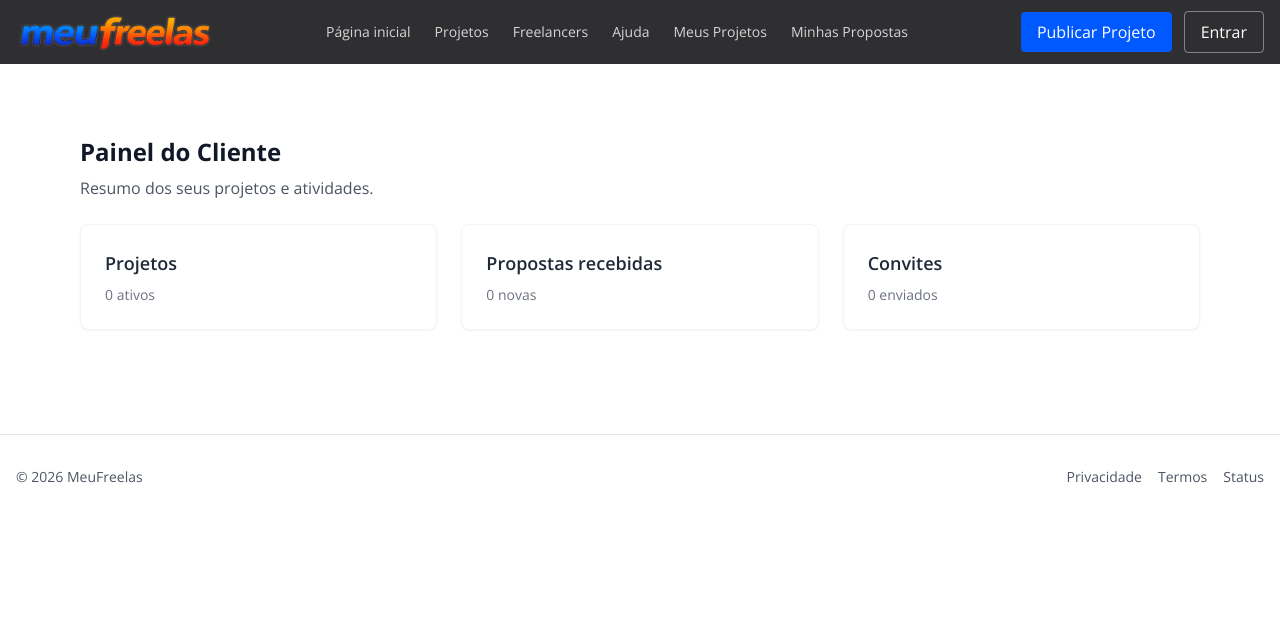
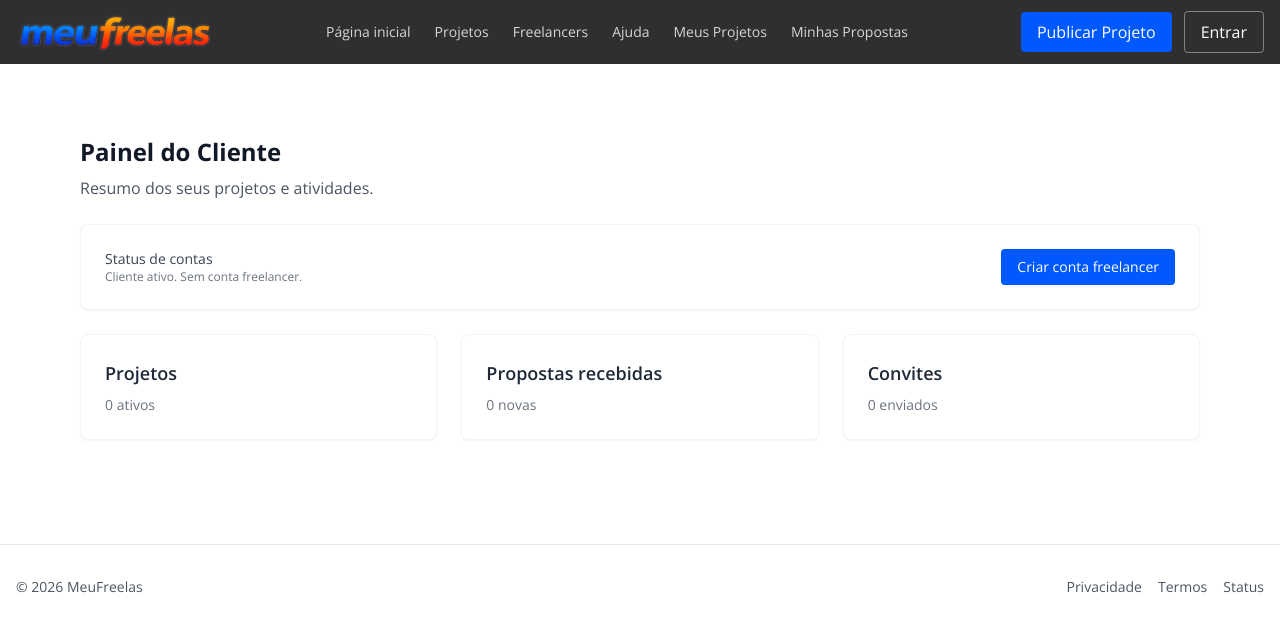
Before and after one commit to developeragencia/aplicativomeufreelas, a React (Vite) app in the folder app/: page /dashboard in a window 1280 px wide. Shown: the top 632 px of the page. Built offline with nearby package versions, Linux system fonts and the light colour scheme; no server answers.

Commit message:
feat(dash): ações de criar conta e alternar perfil dentro dos painéis

```diff
--- a/app/src/pages/ClientDashboard.tsx
+++ b/app/src/pages/ClientDashboard.tsx
@@ -1,11 +1,46 @@
 import AppShell from '../components/AppShell';
+import { useAuth } from '@/contexts/AuthContext';
+import { useState } from 'react';
 
 export default function ClientDashboard() {
+  const { user, createSecondaryAccount, switchAccountType } = useAuth();
+  const [status, setStatus] = useState<{ ok?: string; err?: string }>({});
+  const handleCreateFreelancer = async () => {
+    setStatus({});
+    const ok = await createSecondaryAccount('freelancer');
+    setStatus(ok ? { ok: 'Conta freelancer criada.' } : { err: 'Não foi possível criar a conta.' });
+  };
+  const handleSwitchToFreelancer = async () => {
+    setStatus({});
+    const ok = await switchAccountType();
+    setStatus(ok ? { ok: 'Alternado para freelancer.' } : { err: 'Não foi possível alternar.' });
+  };
   return (
     <AppShell wide>
       <div className="max-w-6xl mx-auto px-4 py-10">
         <h1 className="text-2xl font-bold text-gray-900 mb-2">Painel do Cliente</h1>
         <p className="text-gray-600 mb-6">Resumo dos seus projetos e atividades.</p>
+        <div className="bg-white rounded-xl shadow-sm border border-gray-100 p-6 mb-6">
+          <div className="flex items-center justify-between">
+            <div>
+              <p className="text-sm text-gray-700">Status de contas</p>
+              <p className="text-xs text-gray-500">Cliente ativo. {user?.hasFreelancerAccount ? 'Conta freelancer disponível.' : 'Sem conta freelancer.'}</p>
+            </div>
+            <div className="flex gap-2">
+              {!user?.hasFreelancerAccount ? (
+                <button onClick={handleCreateFreelancer} className="px-4 py-2 text-sm rounded bg-99blue text-white hover:bg-sky-500">
+                  Criar conta freelancer
+                </button>
+              ) : (
+                <button onClick={handleSwitchToFreelancer} className="px-4 py-2 text-sm rounded border border-99blue text-99blue hover:bg-sky-50">
+                  Alternar para freelancer
+                </button>
+              )}
+            </div>
+          </div>
+          {status.ok && <div className="mt-3 text-sm text-green-600">{status.ok}</div>}
+          {status.err && <div className="mt-3 text-sm text-red-600">{status.err}</div>}
+        </div>
         <div className="grid grid-cols-1 md:grid-cols-3 gap-6">
           <div className="bg-white rounded-xl shadow-sm border border-gray-100 p-6">
             <h2 className="text-lg font-semibold text-gray-800 mb-2">Projetos</h2>
--- a/app/src/pages/FreelancerDashboard.tsx
+++ b/app/src/pages/FreelancerDashboard.tsx
@@ -1,11 +1,46 @@
 import AppShell from '../components/AppShell';
+import { useAuth } from '@/contexts/AuthContext';
+import { useState } from 'react';
 
 export default function FreelancerDashboard() {
+  const { user, createSecondaryAccount, switchAccountType } = useAuth();
+  const [status, setStatus] = useState<{ ok?: string; err?: string }>({});
+  const handleCreateClient = async () => {
+    setStatus({});
+    const ok = await createSecondaryAccount('client');
+    setStatus(ok ? { ok: 'Conta cliente criada.' } : { err: 'Não foi possível criar a conta.' });
+  };
+  const handleSwitchToClient = async () => {
+    setStatus({});
+    const ok = await switchAccountType();
+    setStatus(ok ? { ok: 'Alternado para cliente.' } : { err: 'Não foi possível alternar.' });
+  };
   return (
     <AppShell wide>
       <div className="max-w-6xl mx-auto px-4 py-10">
         <h1 className="text-2xl font-bold text-gray-900 mb-2">Painel do Freelancer</h1>
         <p className="text-gray-600 mb-6">Resumo dos seus projetos e atividades.</p>
+        <div className="bg-white rounded-xl shadow-sm border border-gray-100 p-6 mb-6">
+          <div className="flex items-center justify-between">
+            <div>
+              <p className="text-sm text-gray-700">Status de contas</p>
+              <p className="text-xs text-gray-500">Freelancer ativo. {user?.hasClientAccount ? 'Conta cliente disponível.' : 'Sem conta cliente.'}</p>
+            </div>
+            <div className="flex gap-2">
+              {!user?.hasClientAccount ? (
+                <button onClick={handleCreateClient} className="px-4 py-2 text-sm rounded bg-99blue text-white hover:bg-sky-500">
+                  Criar conta cliente
+                </button>
+              ) : (
+                <button onClick={handleSwitchToClient} className="px-4 py-2 text-sm rounded border border-99blue text-99blue hover:bg-sky-50">
+                  Alternar para cliente
+                </button>
+              )}
+            </div>
+          </div>
+          {status.ok && <div className="mt-3 text-sm text-green-600">{status.ok}</div>}
+          {status.err && <div className="mt-3 text-sm text-red-600">{status.err}</div>}
+        </div>
         <div className="grid grid-cols-1 md:grid-cols-3 gap-6">
           <div className="bg-white rounded-xl shadow-sm border border-gray-100 p-6">
             <h2 className="text-lg font-semibold text-gray-800 mb-2">Propostas</h2>
```
